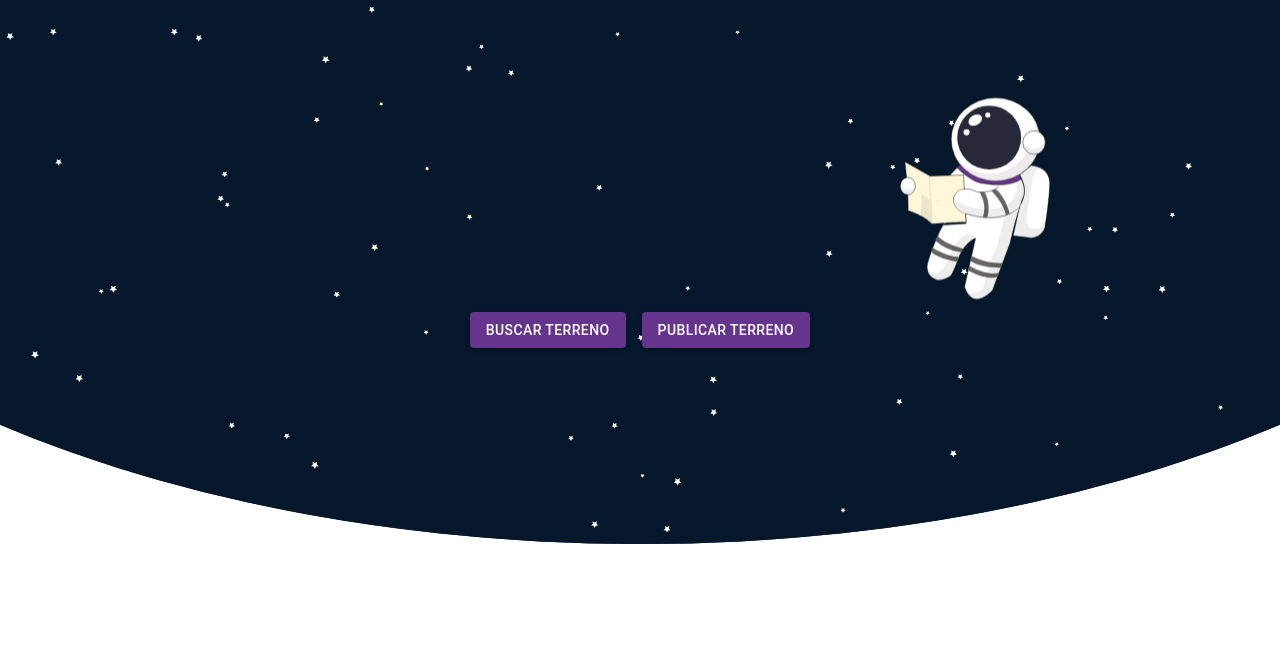
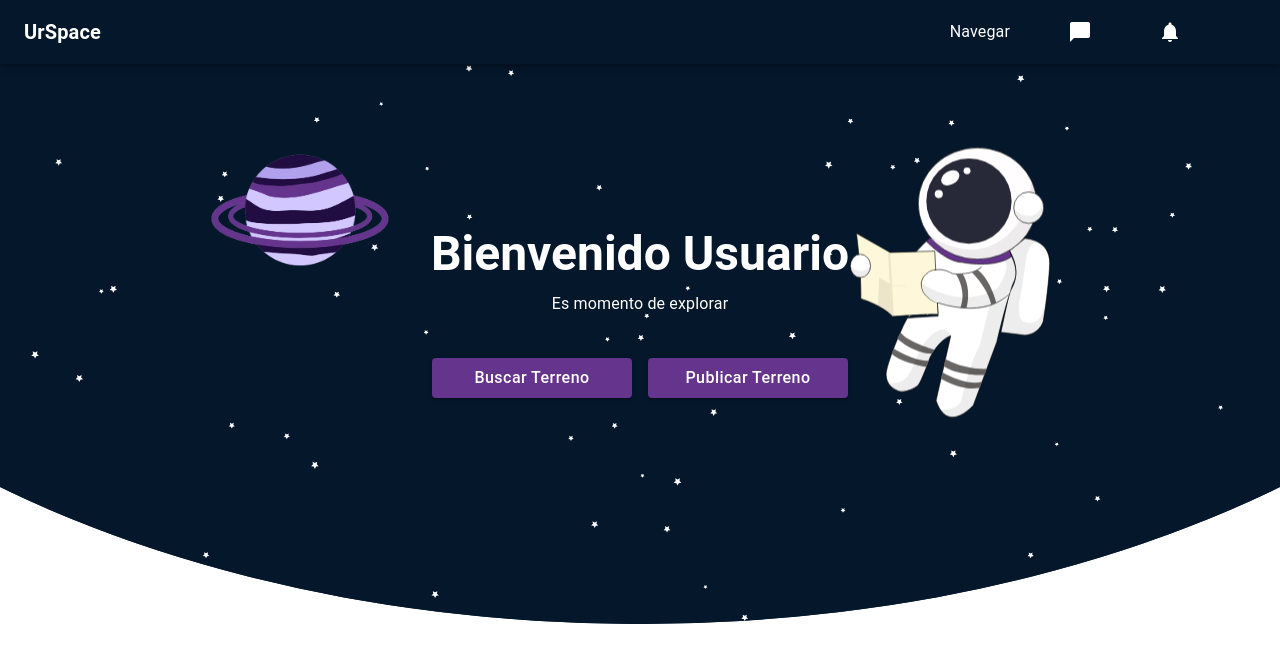
Before and after one commit to adrianajacobo2002/urspace-web, a React (Vite) app: page /dashboard in a window 1280 px wide. Shown: the top 662 px of the page. Built offline with nearby package versions, Linux system fonts and the light colour scheme; no server answers; sample sign-in values are in the browser's storage.

Commit message:
dashboard banner

```diff
--- a/src/pages/User/index.tsx
+++ b/src/pages/User/index.tsx
@@ -1,8 +1,10 @@
 // src/pages/Dashboard.tsx
-import React from 'react';
-import { Box, Typography, Button, keyframes } from '@mui/material';
-import ParticlesBackground from '../../components/ParticleBg';
-import AstronautImage from '../../assets/img/astronauta_explorando.svg'; // Imagen del astronauta
+import React from "react";
+import { Box, Typography, Button, keyframes } from "@mui/material";
+import ParticlesBackground from "../../components/ParticleBg";
+import AstronautImage from "../../assets/img/astronauta_explorando.svg";
+import Navbar from "../../layouts/UserNavbar";
+import PlanetImage from "../../assets/img/planeta.png"; // Imagen del planeta
 
 // Definición de la animación de flotación
 const floatAnimation = keyframes`
@@ -19,29 +21,37 @@ const floatAnimation = keyframes`
 
 const Dashboard: React.FC = () => {
   return (
-    <Box sx={{ backgroundColor: '#fff', minHeight: '100vh', position: 'relative', overflow: 'hidden' }}>
-      {/* Contenedor con fondo ondulado y partículas */}
     <Box
       sx={{
-          backgroundColor: '#04172b',
-          minHeight: '60vh',
-          display: 'flex',
-          alignItems: 'center',
-          justifyContent: 'center',
-          flexDirection: 'column',
-          color: '#fff',
-          textAlign: 'center',
-          position: 'relative',
+        backgroundColor: "#fff",
+        minHeight: "100vh",
+        position: "relative",
+        overflow: "hidden",
+      }}
+    >
+      {/* Contenedor con fondo ondulado y partículas */}
+      <Navbar />
+      <Box
+        sx={{
+          backgroundColor: "#04172b",
+          minHeight: "70vh",
+          display: "flex",
+          alignItems: "center",
+          justifyContent: "center",
+          flexDirection: "column",
+          color: "#fff",
+          textAlign: "center",
+          position: "relative",
           zIndex: 1,
           padding: 4,
-          clipPath: 'ellipse(80% 100% at 50% 0%)', // Ajusta esta propiedad para dar forma ondulada
+          clipPath: "ellipse(80% 100% at 50% 0%)", // Ajusta esta propiedad para dar forma ondulada
         }}
       >
         {/* Partículas de fondo en esta sección */}
         <ParticlesBackground />
 
-        {/* Contenido del dashboard */}
-        <Typography variant="h3" sx={{ fontWeight: 'bold', mb: 1 }}>
+        <Box sx={{ position: "relative", zIndex: 3 }}>
+          <Typography variant="h3" sx={{ fontWeight: "bold", mb: 1 }}>
             Bienvenido Usuario
           </Typography>
           <Typography variant="subtitle1" sx={{ mb: 3 }}>
@@ -49,19 +59,34 @@ const Dashboard: React.FC = () => {
           </Typography>
 
           {/* Botones */}
-        <Box sx={{ display: 'flex', gap: 2 }}>
+          <Box
+            sx={{ display: "flex", justifyContent: "center", gap: 2, mt: 5 }}
+          >
             <Button
               variant="contained"
-            sx={{ backgroundColor: '#65348c', '&:hover': { backgroundColor: '#4e278c' } }}
+              sx={{
+                width: "200px",
+                backgroundColor: "#65348c",
+                "&:hover": { backgroundColor: "#4e278c" },
+                textTransform: "none",
+                fontSize: "1rem",
+              }}
             >
               Buscar Terreno
             </Button>
             <Button
               variant="contained"
-            sx={{ backgroundColor: '#65348c', '&:hover': { backgroundColor: '#4e278c' } }}
+              sx={{
+                width: "200px",
+                backgroundColor: "#65348c",
+                "&:hover": { backgroundColor: "#4e278c" },
+                textTransform: "none",
+                fontSize: "1rem",
+              }}
             >
               Publicar Terreno
             </Button>
+          </Box>
         </Box>
 
         {/* Imagen del astronauta en la esquina superior derecha con animación de flotación */}
@@ -70,12 +95,26 @@ const Dashboard: React.FC = () => {
           src={AstronautImage}
           alt="Astronauta"
           sx={{
-            position: 'absolute',
-            top: '100px',
-            right: '230px',
-            maxWidth: '150px',
+            position: "absolute",
+            top: "150px",
+            right: "230px",
+            maxWidth: "200px",
             zIndex: 2,
             animation: `${floatAnimation} 3s ease-in-out infinite`, // Aplica la animación de flotación
+          }}
+        />
+
+        <Box
+          component="img"
+          src={PlanetImage}
+          alt="Planeta"
+          sx={{
+            position: "absolute",
+            top: "150px",
+            left: "200px",
+            maxWidth: "200px", // Ajusta el tamaño del planeta
+            zIndex: 2,
+            animation: `${floatAnimation} 4s ease-in-out infinite`, // Aplica la animación de flotación
           }}
         />
       </Box>
```
Also changed, not shown: src/assets/img/planeta.png (added). Lines whose indentation alone changed are shown as unchanged.
